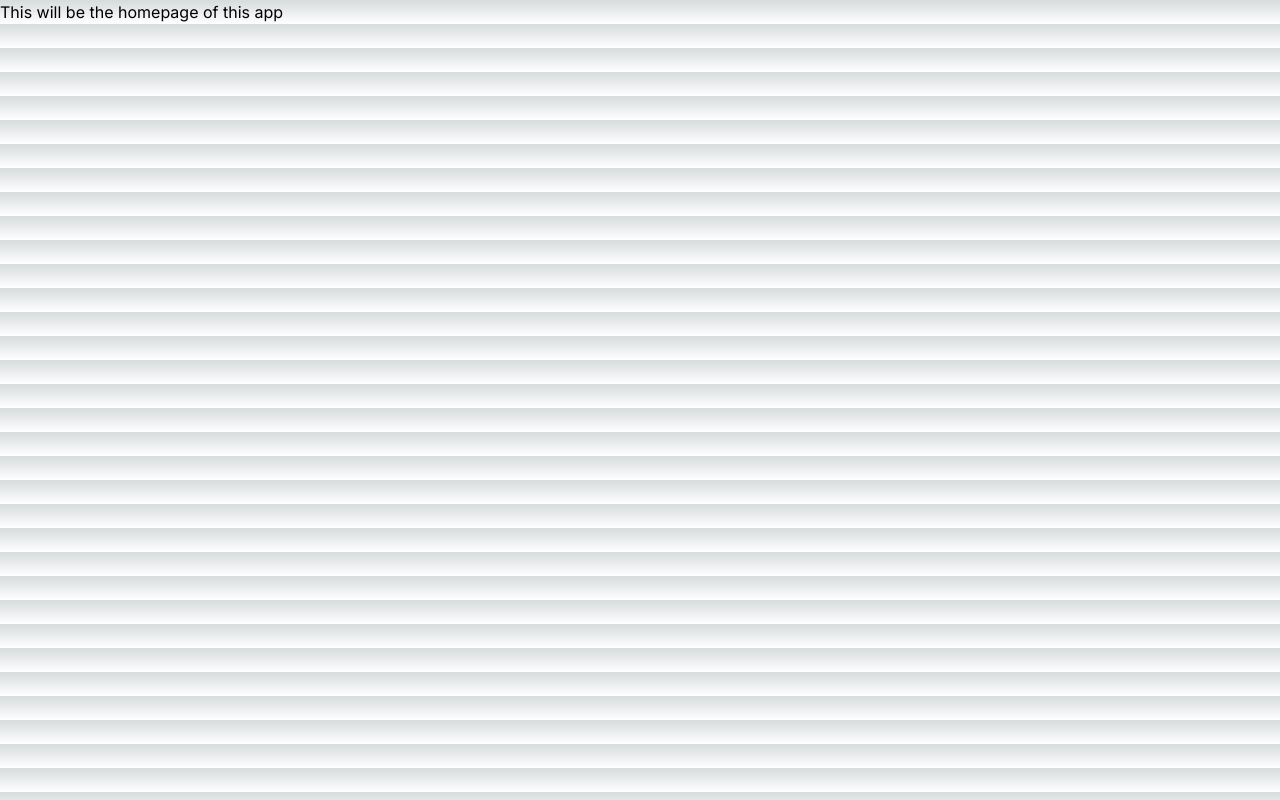
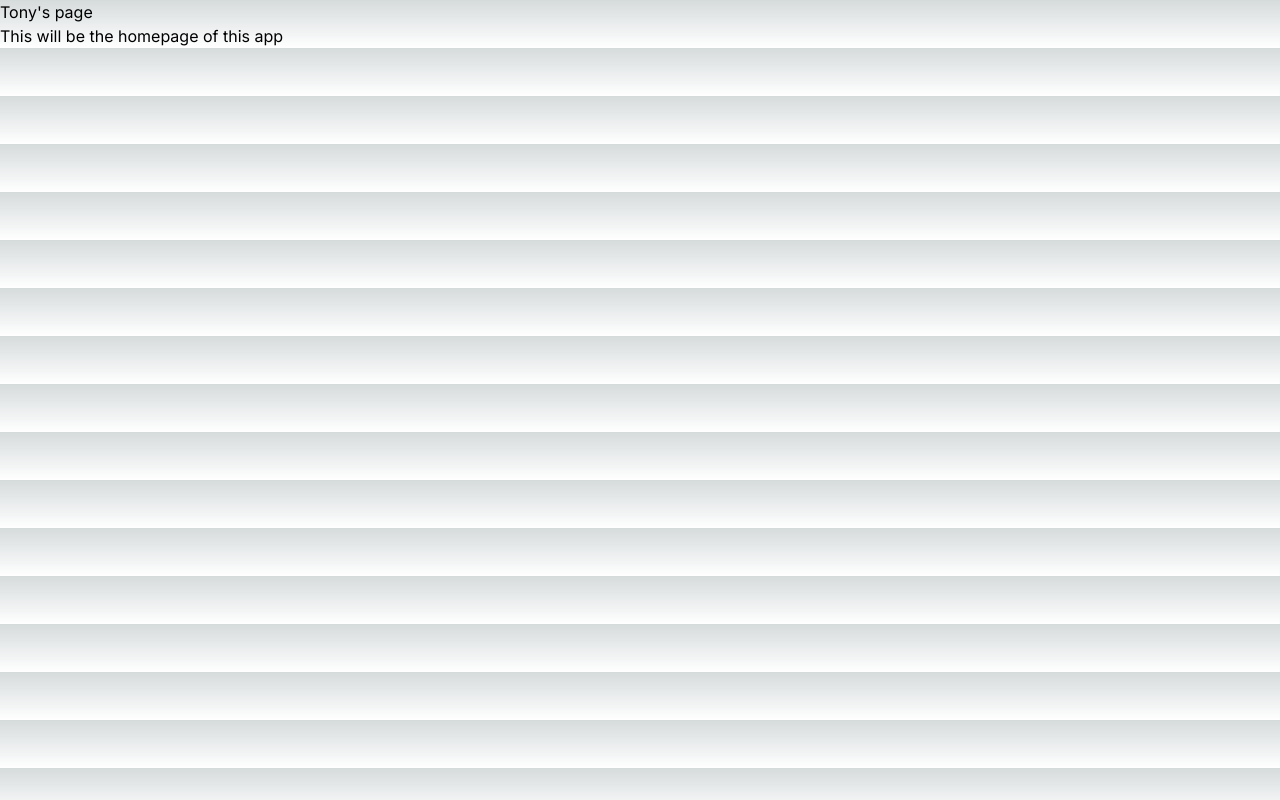
Before and after one commit to tvongvone/starternext, a Next.js app: page / in a window 1280 px wide. Built offline with nearby package versions, Linux system fonts and the light colour scheme.

Commit message:
Tony's page

```diff
--- a/src/app/page.js
+++ b/src/app/page.js
@@ -3,6 +3,7 @@ import React from 'react'
 const page = () => {
   return (
     <div>
+      <h1>Tony's page</h1>
       <div>This will be the homepage of this app</div>
     </div>
   )
```
